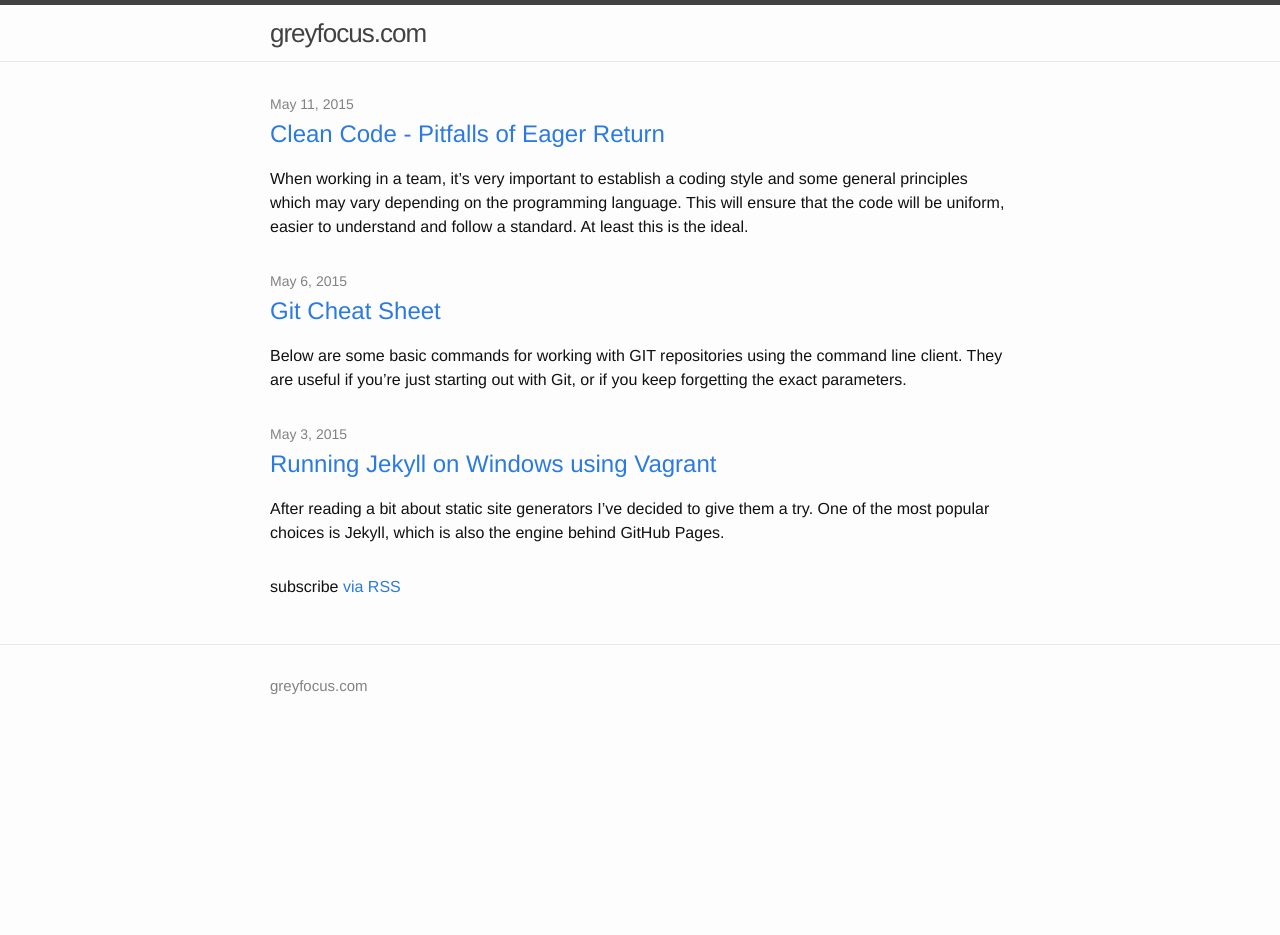
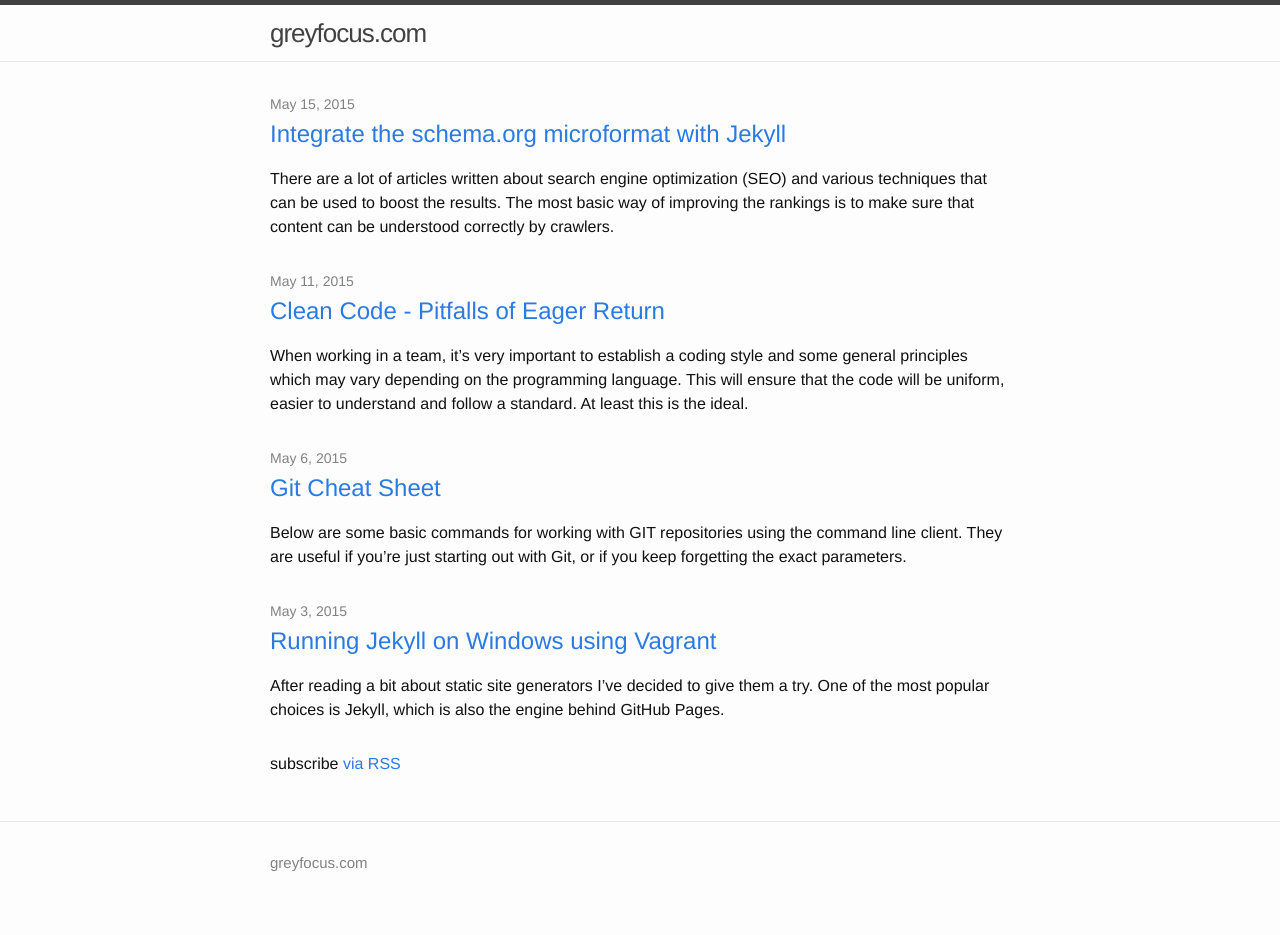
Before and after one commit to greyfocus/greyfocus.github.io, a Jekyll site: the page built from index.html, in a window 1280 px wide. Built offline with Jekyll 4.4.1, drawn with Linux system fonts in a browser that asks for light colours; Markdown is read by kramdown in place of the engine named in the settings; comment, search, counter and statistics services are not loaded; before the commit the page ends 900 px from its top, so only the background shows below that.

Commit message:
Schema.org microformat and Jekyll

```diff
--- a/_drafts/schema.org-microformat-jekyll.md
+++ b/_posts/2015-05-15-schema.org-microformat-jekyll.md
@@ -1,6 +1,7 @@
 ---
 layout: post
 title: "Integrate the schema.org microformat with Jekyll"
+date: 2015-05-15 22:21
 categories: jekyll
 keywords: jekyll, microformat, seo
 ---
```
